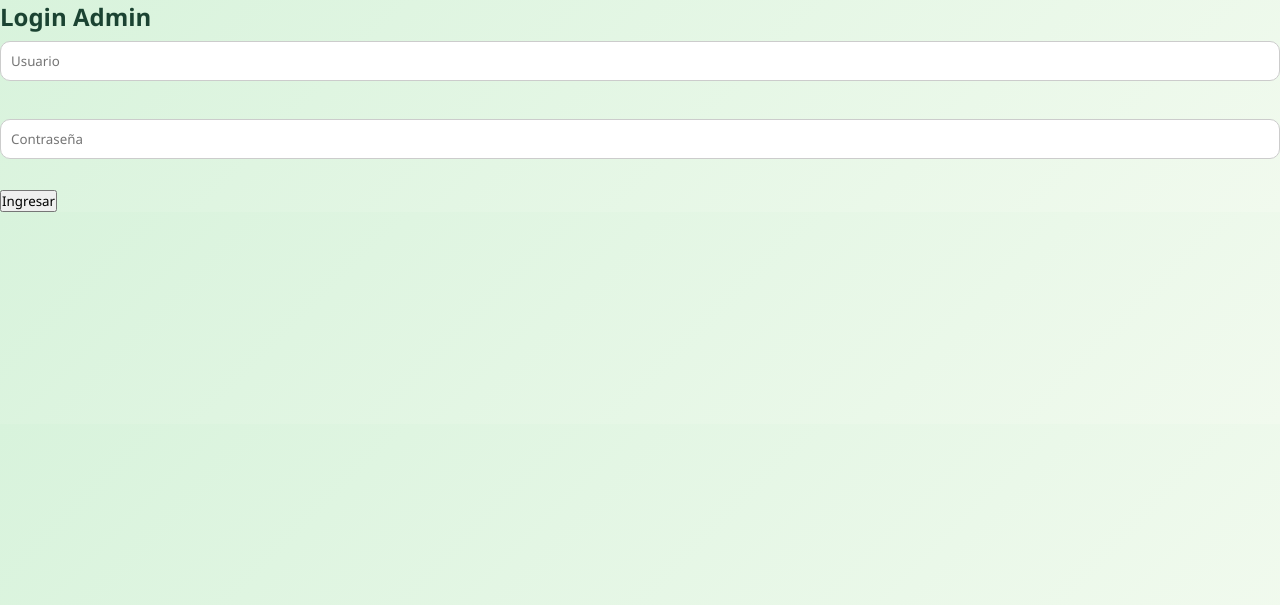
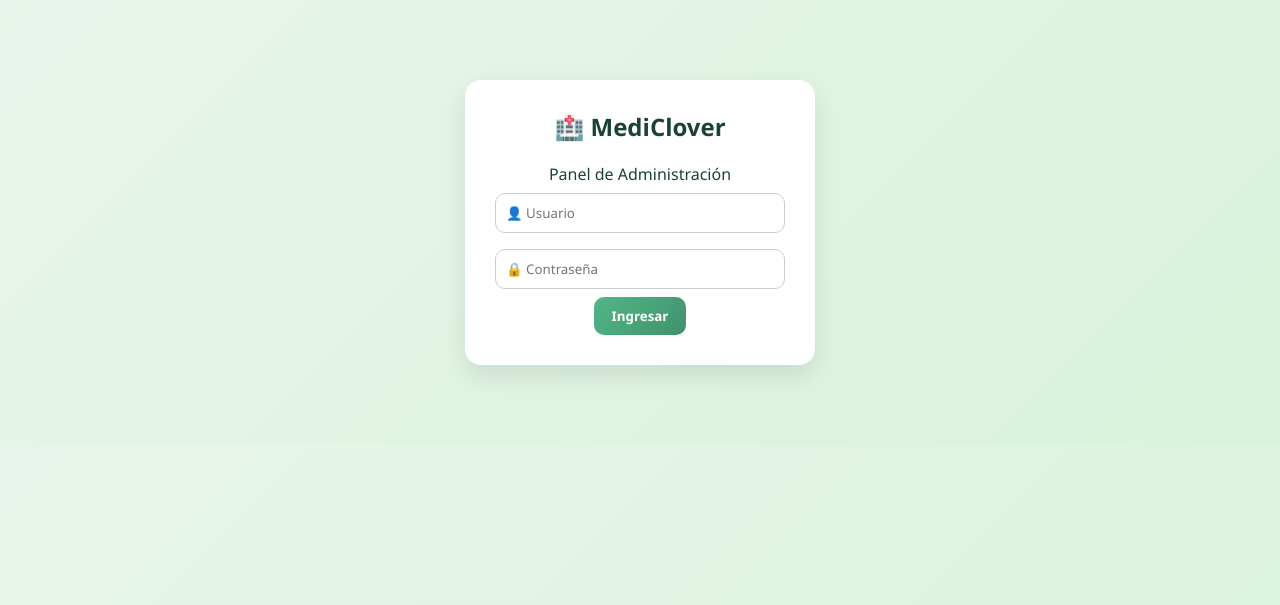
Before and after one commit to Mateo450/mediclover, a Flask app: page /login in a window 1280 px wide. Shown: the top 605 px of the page. Run offline with Flask 3, Linux system fonts and the light colour scheme; some libraries are stand-ins or nearby versions.

Commit message:
login moderno bonito

```diff
--- a/static/styles.css
+++ b/static/styles.css
@@ -8,30 +8,27 @@
 
 /* ===== BODY ===== */
 body{
-    background:linear-gradient(135deg, #d8f3dc, #f1faee);
+    background:linear-gradient(135deg, #e9f5ec, #d8f3dc);
     color:#1b4332;
 }
 
 /* ===== NAVBAR ===== */
 .navbar{
-    background:#1b4332;
+    background:linear-gradient(90deg,#1b4332,#2d6a4f);
     color:white;
-    padding:15px 25px;
+    padding:15px 30px;
     display:flex;
     justify-content:space-between;
     align-items:center;
-    box-shadow:0 3px 10px rgba(0,0,0,0.2);
-}
-
-.navbar h2{
-    margin:0;
+    box-shadow:0 4px 12px rgba(0,0,0,0.2);
 }
 
 .navbar a{
     color:white;
+    margin-left:15px;
     text-decoration:none;
-    margin-left:15px;
-    font-weight:bold;
+    font-weight:600;
+    transition:0.3s;
 }
 
 .navbar a:hover{
@@ -40,16 +37,21 @@ body{
 
 /* ===== CONTAINER ===== */
 .container{
-    padding:25px;
+    padding:30px;
+}
+
+/* ===== TITULOS ===== */
+h2, h3{
+    margin-bottom:15px;
 }
 
 /* ===== CARDS ===== */
 .card{
     background:white;
     padding:20px;
-    border-radius:15px;
+    border-radius:16px;
     margin-bottom:20px;
-    box-shadow:0 6px 15px rgba(0,0,0,0.08);
+    box-shadow:0 8px 20px rgba(0,0,0,0.08);
     transition:0.3s;
 }
 
@@ -57,9 +59,32 @@ body{
     transform:translateY(-5px);
 }
 
+/* ===== GRID ===== */
+.grid{
+    display:grid;
+    grid-template-columns:repeat(auto-fit, minmax(220px,1fr));
+    gap:20px;
+}
+
+/* ===== STAT CARDS ===== */
+.stat-card{
+    background:linear-gradient(135deg,#1b4332,#40916c);
+    color:white;
+    padding:25px;
+    border-radius:16px;
+    text-align:center;
+    font-size:18px;
+}
+
+.stat-card span{
+    font-size:35px;
+    display:block;
+    margin-top:10px;
+}
+
 /* ===== BOTONES ===== */
 .btn{
-    background:#52b788;
+    background:linear-gradient(135deg,#52b788,#40916c);
     color:white;
     padding:10px 18px;
     border-radius:10px;
@@ -72,8 +97,8 @@ body{
 }
 
 .btn:hover{
-    background:#40916c;
     transform:scale(1.05);
+    box-shadow:0 4px 10px rgba(0,0,0,0.2);
 }
 
 /* ===== FORMULARIOS ===== */
@@ -87,19 +112,19 @@ input, select, textarea{
 }
 
 input:focus, select:focus, textarea:focus{
+    border:1px solid #52b788;
     outline:none;
-    border:1px solid #52b788;
-    box-shadow:0 0 5px #95d5b2;
+    box-shadow:0 0 8px #95d5b2;
 }
 
 /* ===== TABLAS ===== */
 table{
     width:100%;
     border-collapse:collapse;
+    background:white;
+    border-radius:12px;
+    overflow:hidden;
     margin-top:15px;
-    background:white;
-    border-radius:10px;
-    overflow:hidden;
 }
 
 th{
@@ -110,8 +135,8 @@ th{
 
 td{
     padding:12px;
+    text-align:center;
     border-bottom:1px solid #eee;
-    text-align:center;
 }
 
 tr:hover{
@@ -122,9 +147,9 @@ tr:hover{
 .estado{
     padding:6px 12px;
     border-radius:10px;
+    color:white;
     font-size:12px;
     font-weight:bold;
-    color:white;
 }
 
 .pendiente{ background:#f4a261; }
@@ -137,7 +162,6 @@ tr:hover{
     color:white;
     padding:10px;
     border-radius:8px;
-    margin-bottom:10px;
 }
 
 .error{
@@ -145,44 +169,26 @@ tr:hover{
     color:white;
     padding:10px;
     border-radius:8px;
-    margin-bottom:10px;
 }
 
-/* ===== DASHBOARD STATS ===== */
-.grid{
-    display:grid;
-    grid-template-columns:repeat(auto-fit, minmax(200px,1fr));
-    gap:20px;
+/* ===== LOGIN ===== */
+.login-box{
+    max-width:350px;
+    margin:80px auto;
+    background:white;
+    padding:30px;
+    border-radius:16px;
+    box-shadow:0 10px 25px rgba(0,0,0,0.1);
+    text-align:center;
 }
 
-.stat-card{
-    background:#1b4332;
-    color:white;
-    padding:20px;
-    border-radius:12px;
-    text-align:center;
-    box-shadow:0 4px 10px rgba(0,0,0,0.2);
-}
-
-.stat-card span{
-    font-size:30px;
-    display:block;
-    margin-top:10px;
-    color:#95d5b2;
+.login-box h2{
+    margin-bottom:20px;
 }
 
 /* ===== RESPONSIVE ===== */
 @media(max-width:768px){
-    .navbar{
-        flex-direction:column;
-        text-align:center;
-    }
-
     .container{
         padding:15px;
     }
-
-    table{
-        font-size:12px;
-    }
 }
--- a/templates/login.html
+++ b/templates/login.html
@@ -7,17 +7,26 @@
 
 <body>
 
-<h2>Login Admin</h2>
+<div class="login-box">
 
-<form method="POST">
-    <input name="usuario" placeholder="Usuario" required><br><br>
-    <input type="password" name="password" placeholder="Contraseña" required><br><br>
-    <button>Ingresar</button>
-</form>
+    <h2>🏥 MediClover</h2>
+    <p>Panel de Administración</p>
 
-{% if error %}
-<p style="color:red;">{{ error }}</p>
-{% endif %}
+    <form method="POST">
+
+        <input type="text" name="usuario" placeholder="👤 Usuario" required>
+
+        <input type="password" name="password" placeholder="🔒 Contraseña" required>
+
+        <button class="btn" type="submit">Ingresar</button>
+
+    </form>
+
+    {% if error %}
+    <p class="error">{{ error }}</p>
+    {% endif %}
+
+</div>
 
 </body>
 </html>
```
